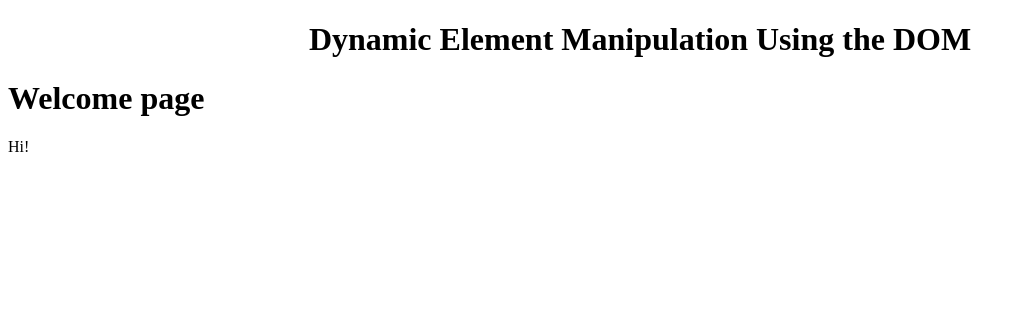
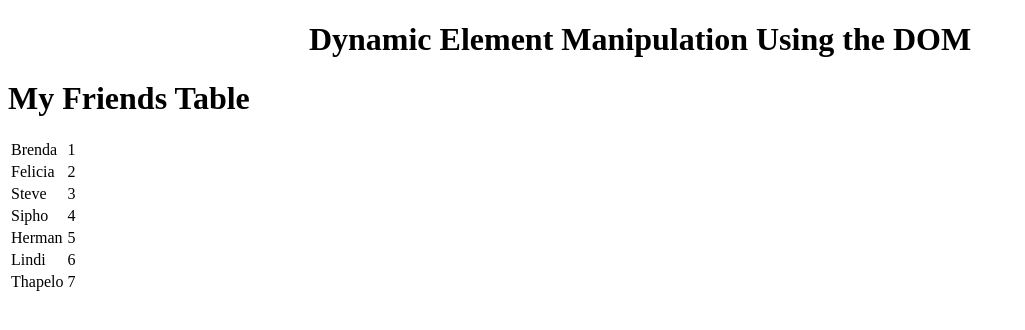
Before and after one commit to RBLucky/advanced-javascript, a plain HTML site: page chapter10/chapter10.html in a window 1280 px wide. Shown: the whole page, without its empty margins (0-1025 px from the left). Drawn offline with Linux system fonts and the light colour scheme.

Commit message:
chapter10

```diff
--- a/chapter10/chapter10.html
+++ b/chapter10/chapter10.html
@@ -26,10 +26,27 @@
         </div>
     </div>-->
 
-    <h1>Welcome page</h1>
+    <!--<h1>Welcome page</h1>
     <p id="greeting">
         Hi!
-    </p>
+    </p>-->
+
+    <!--<div class="main">
+        <div>
+            <ul>
+                <li>One</li>
+                <li>Two</li>
+                <li>Three</li>
+            </ul>
+        </div>
+        <div class="color"><button onclick="message(this)">blue</button></div><br>
+        <div class="color"><button onclick="message(this)">green</button></div><br>
+        <div class="color"><button onclick="message(this)">yellow</button></div><br>
+        <div class="color"><button onclick="message(this)">Purple</button></div><br>
+    </div>-->
+
+    <div id="message" onclick="build(this)"></div>
+    <div id="output"></div>
 
     <script src="chapter10.js"></script>
 </body>
--- a/chapter10/chapter10.js
+++ b/chapter10/chapter10.js
@@ -10,3 +10,89 @@
 // console.dir(document.body.children.forest.children.tree2);
 // console.dir(document.body.children.forest.children.tree2.previousElementSibling);
 // console.dir(document.body.children.forest.children.tree1.nextElementSibling);
+
+/** Exercise 10.1 */
+/*
+console.dir(document);
+
+console.log(document.body.children[0]);
+console.log(document.body.children[1]);
+console.log(document.body.children[1].children[0]);
+console.log(document.body.children[1].children[1]);
+console.log(document.body.children[1].children[2]);
+console.log(document.body.children[1].children[3]);
+console.log(document.body.children[2]);
+*/
+
+/** Exercise 10.2 */
+/*
+let blue = document.getElementById('blue');
+
+console.log(blue);
+/*
+/** Exercise 10.3 */
+/*
+let divs = document.getElementsByTagName('div');
+
+console.log(divs[3]);
+*/
+/** Exercise 10.4 */
+/*
+let color = document.getElementsByClassName('color');
+
+for (let i = 0; i < color.length - 1; ++i) {
+    console.log(color[i]);
+}
+*/
+/** Exercise 10.5 */
+/*
+let first = document.querySelector('.color');
+
+console.log(first);
+*/
+/** Exercise 10.6 */
+/*
+let all = document.querySelectorAll('.color');
+
+console.log(all);
+
+for (let i = 0; i < all.length; ++i) {
+    console.log(all[i]);
+}
+*/
+/** Exercise 10.7 */
+/*
+function message(x) {
+    console.dir(x.textContent)
+}
+*/
+
+/** Exercise 10.8 */
+
+let names = ["Brenda", "Felicia", "Steve", "Sipho", "Herman", "Lindi", "Thapelo"];
+
+let message = document.getElementById('message');
+let output = document.getElementById('output');
+
+build();
+
+function build() {
+    let html = "<h1>My Friends Table</h1><table>";
+
+    names.forEach((item, index) => {
+        html += `<tr class="box" data-row="${index+1}" data-name="${item}" onclick="getData(this)"> <td>${item}</td>`;
+        html +=  `<td >${index + 1}</td></tr>`;
+    });
+
+    html += "</table>";
+    document.getElementById("output").innerHTML = html;
+}
+
+function getData(x) {
+    let temp = x.getAttribute("data-row");
+    let tempName = x.getAttribute("data-name");
+    message.innerHTML = `${tempName } is in row #${temp}`;
+ }
+
+
+/** Exercise 10.9 */
```
